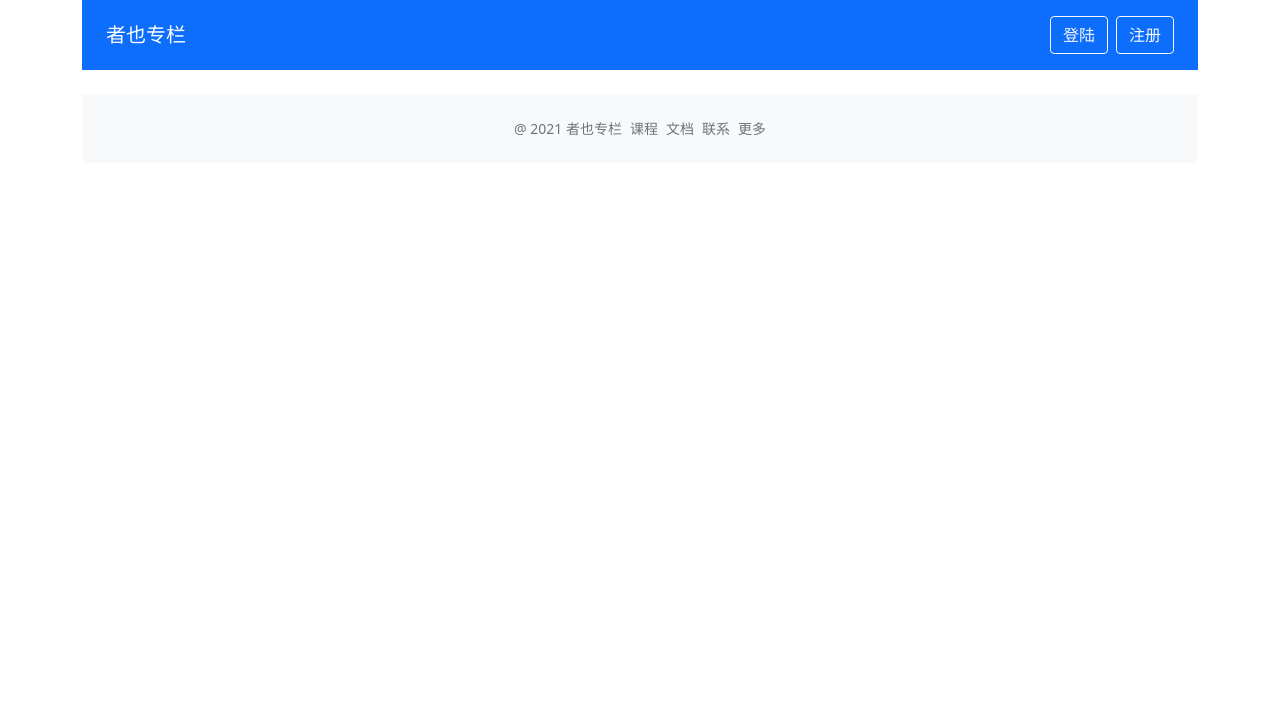
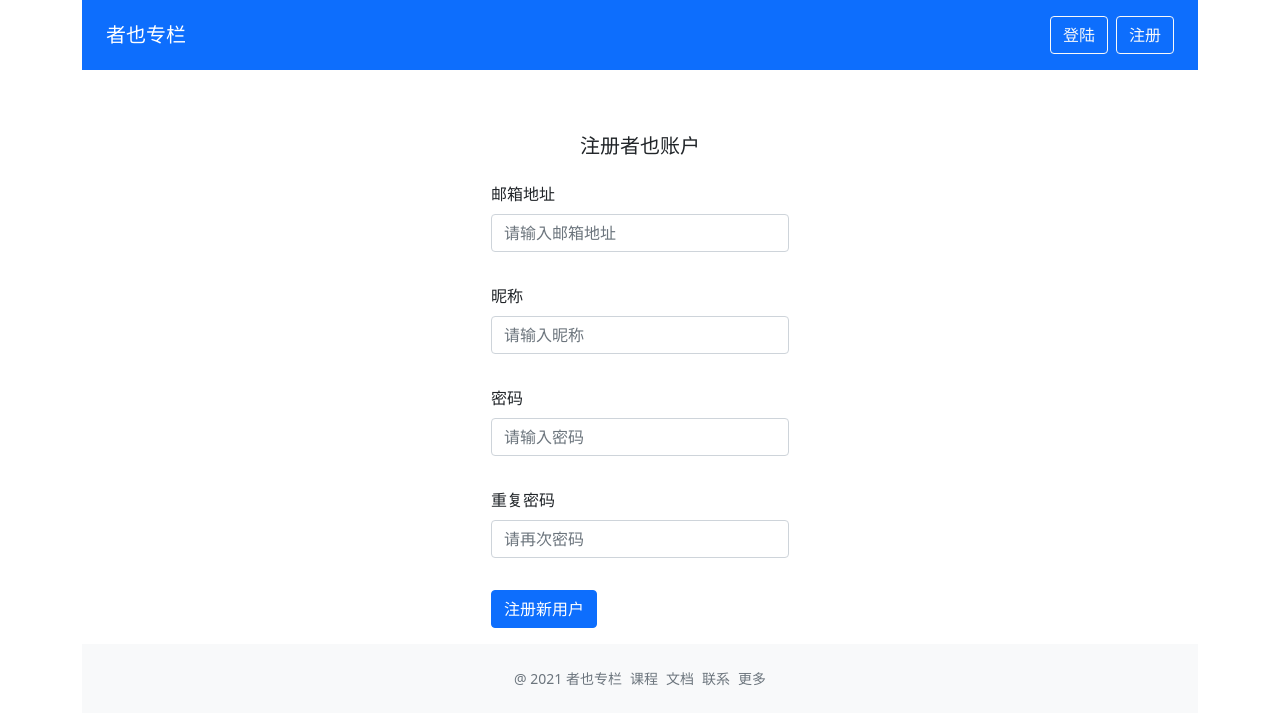
Before and after one commit to poohbear1994/zheye, a Vue app: page /signup in a window 1280 px wide. Shown: the top 724 px of the page. Built offline with nearby package versions, Linux system fonts and the light colour scheme.

Commit message:
注册页面

```diff
--- a/src/components/GlobalHeader.vue
+++ b/src/components/GlobalHeader.vue
@@ -1,7 +1,7 @@
 <!--
  * @Author: your name
  * @Date: 2021-09-18 19:20:53
- * @LastEditTime: 2021-10-02 20:51:23
+ * @LastEditTime: 2021-10-03 17:02:16
  * @LastEditors: Please set LastEditors
  * @Description: In User Settings Edit
  * @FilePath: /zheye/src/components/GlobalHeader.vue
@@ -11,7 +11,7 @@
     <router-link to="/" class="navbar-brand" href="#">者也专栏</router-link>
     <ul v-if="!user.isLogin" class="list-inline mb-0">
       <li class="list-inline-item"><router-link to="/login" class="btn btn-outline-light my-2">登陆</router-link></li>
-      <li class="list-inline-item"><router-link to="/login" class="btn btn-outline-light my-2">注册</router-link></li>
+      <li class="list-inline-item"><router-link to="/signup" class="btn btn-outline-light my-2">注册</router-link></li>
     </ul>
     <ul v-else>
       <li class="list-inline-item">
--- a/src/components/ValidateInput.vue
+++ b/src/components/ValidateInput.vue
@@ -1,7 +1,7 @@
 <!--
  * @Author: your name
  * @Date: 2021-09-22 14:54:56
- * @LastEditTime: 2021-09-27 12:53:10
+ * @LastEditTime: 2021-10-03 16:56:56
  * @LastEditors: Please set LastEditors
  * @Description: In User Settings Edit
  * @FilePath: /zheye/src/components/ValidateInput.vue
@@ -37,8 +37,9 @@
 import { emitter } from './ValidateForm.vue'
 const emailReg = /^[a-zA-Z0-9_-]+@[a-zA-Z0-9_-]+(\.[a-zA-Z0-9_-]+)+$/
 interface RuleProp {
-  type: 'required' | 'email'
+  type: 'required' | 'email' | 'custom'
   message: string
+  validator?: () => boolean
 }
 export type RulesProp = RuleProp[]
 export type TagType = 'input' | 'textarea'
@@ -75,6 +76,9 @@
             case 'email':
               passed = emailReg.test(inputRef.val)
               break
+            case 'custom':
+              passed = rule.validator ? rule.validator() : true
+              break
             default:
               break
           }
--- a/src/router.ts
+++ b/src/router.ts
@@ -1,7 +1,7 @@
 /*
  * @Author: your name
  * @Date: 2021-09-26 13:54:26
- * @LastEditTime: 2021-10-01 15:34:40
+ * @LastEditTime: 2021-10-03 17:09:32
  * @LastEditors: Please set LastEditors
  * @Description: In User Settings Edit
  * @FilePath: /zheye/src/router.ts
@@ -11,6 +11,7 @@
 import Login from './views/Login.vue'
 import ColumnDetail from './views/ColumnDetail.vue'
 import CreatePost from './views/CreatePost.vue'
+import Signup from './views/Signup.vue'
 import store from './store'
 
 const routerHistory = createWebHistory()
@@ -42,6 +43,14 @@
       meta: {
         requiredLogin: true
       }
+    },
+    {
+      path: '/signup',
+      name: 'signup',
+      component: Signup,
+      meta: {
+        redirectAlreadyLogin: true
+      }
     }
   ]
 })
--- /dev/null
+++ b/src/views/Signup.vue
@@ -0,0 +1,129 @@
+<!--
+ * @Author: your name
+ * @Date: 2021-10-03 16:51:12
+ * @LastEditTime: 2021-10-03 16:52:28
+ * @LastEditors: Please set LastEditors
+ * @Description: In User Settings Edit
+ * @FilePath: /zheye/src/views/Signup.vue
+-->
+<template>
+  <div class="signup-page mx-auto p-3 w-330">
+    <h5 class="my-4 text-center">注册者也账户</h5>
+    <validate-form @form-submit="onFormSubmit">
+      <div class="mb-3">
+        <label class="form-label">邮箱地址</label>
+        <validate-input
+          :rules="emailRules" v-model="formData.email"
+          placeholder="请输入邮箱地址"
+          type="text"
+        />
+      </div>
+      <div class="mb-3">
+        <label class="form-label">昵称</label>
+        <validate-input
+          :rules="nameRules" v-model="formData.nickName"
+          placeholder="请输入昵称"
+          type="text"
+        />
+      </div>
+      <div class="mb-3">
+        <label class="form-label">密码</label>
+        <validate-input
+          type="password"
+          placeholder="请输入密码"
+          :rules="passwordRules"
+          v-model="formData.password"
+        />
+      </div>
+      <div class="mb-3">
+        <label class="form-label">重复密码</label>
+        <validate-input
+          type="password"
+          placeholder="请再次密码"
+          :rules="repeatPasswordRules"
+          v-model="formData.repeatPassword"
+        />
+      </div>
+      <template #submit>
+        <button type="submit" class="btn btn-primary btn-block btn-large">注册新用户</button>
+      </template>
+    </validate-form>
+  </div>
+</template>
+
+<script lang="ts">
+import { defineComponent, reactive } from 'vue'
+import { useRouter } from 'vue-router'
+import axios from 'axios'
+import ValidateInput, { RulesProp } from '../components/ValidateInput.vue'
+import ValidateForm from '../components/ValidateForm.vue'
+import createMessage from '../components/createMessage'
+
+export default defineComponent({
+  name: 'Signup',
+  components: {
+    ValidateInput,
+    ValidateForm
+  },
+  setup () {
+    const formData = reactive({
+      email: '',
+      nickName: '',
+      password: '',
+      repeatPassword: ''
+    })
+    const router = useRouter()
+    const emailRules: RulesProp = [
+      { type: 'required', message: '电子邮箱地址不能为空' },
+      { type: 'email', message: '请输入正确的电子邮箱格式' }
+    ]
+    const nameRules: RulesProp = [
+      { type: 'required', message: '昵称不能为空' }
+    ]
+    const passwordRules: RulesProp = [
+      { type: 'required', message: '密码不能为空' }
+    ]
+    const repeatPasswordRules: RulesProp = [
+      { type: 'required', message: '重复密码不能为空' },
+      {
+        type: 'custom',
+        validator: () => {
+          return formData.password === formData.repeatPassword
+        },
+        message: '密码不相同'
+      }
+    ]
+    const onFormSubmit = (result: boolean) => {
+      if (result) {
+        const payload = {
+          email: formData.email,
+          password: formData.password,
+          nickName: formData.nickName
+        }
+        axios.post('/users/', payload).then(data => {
+          createMessage('注册成功 正在跳转登录页面', 'success')
+          setTimeout(() => {
+            router.push('/login')
+          }, 2000)
+        }).catch(e => {
+          console.log(e)
+        })
+      }
+    }
+    return {
+      emailRules,
+      nameRules,
+      passwordRules,
+      repeatPasswordRules,
+      onFormSubmit,
+      formData
+    }
+  }
+})
+</script>
+
+<style>
+.w-330 {
+  max-width: 330px;
+}
+</style>
```
